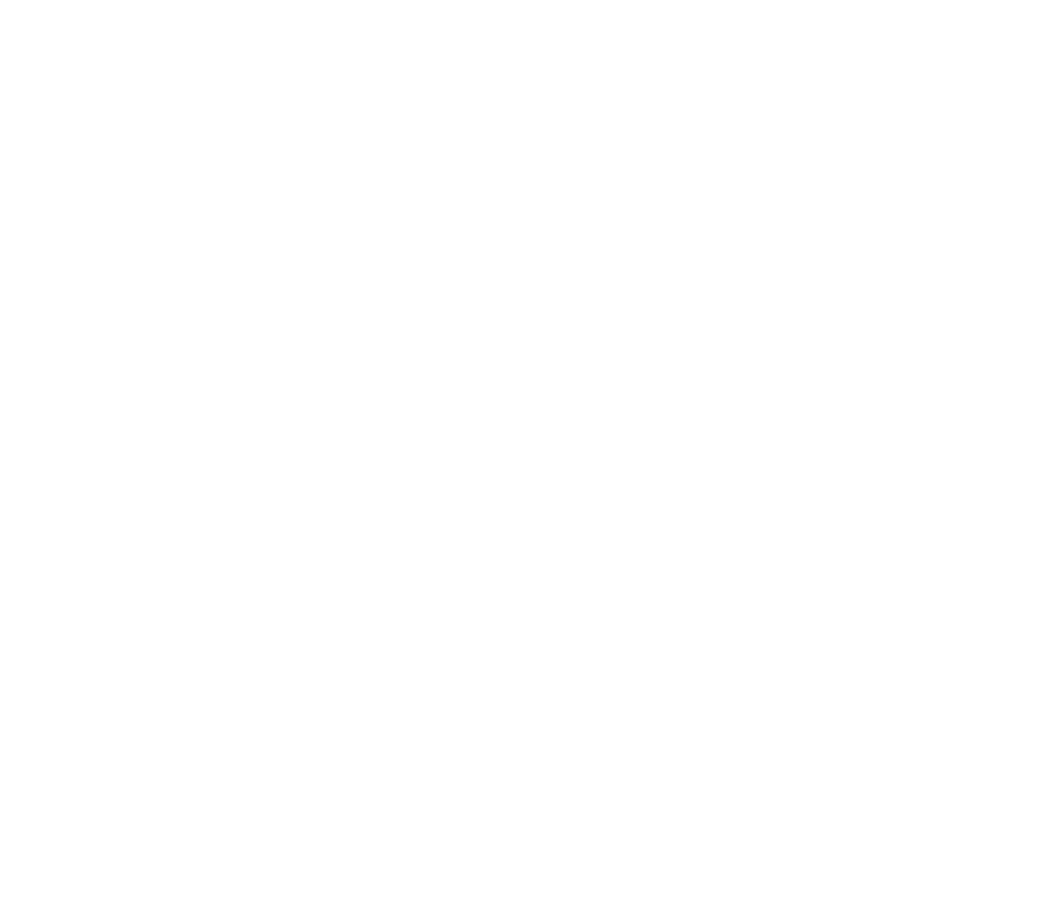
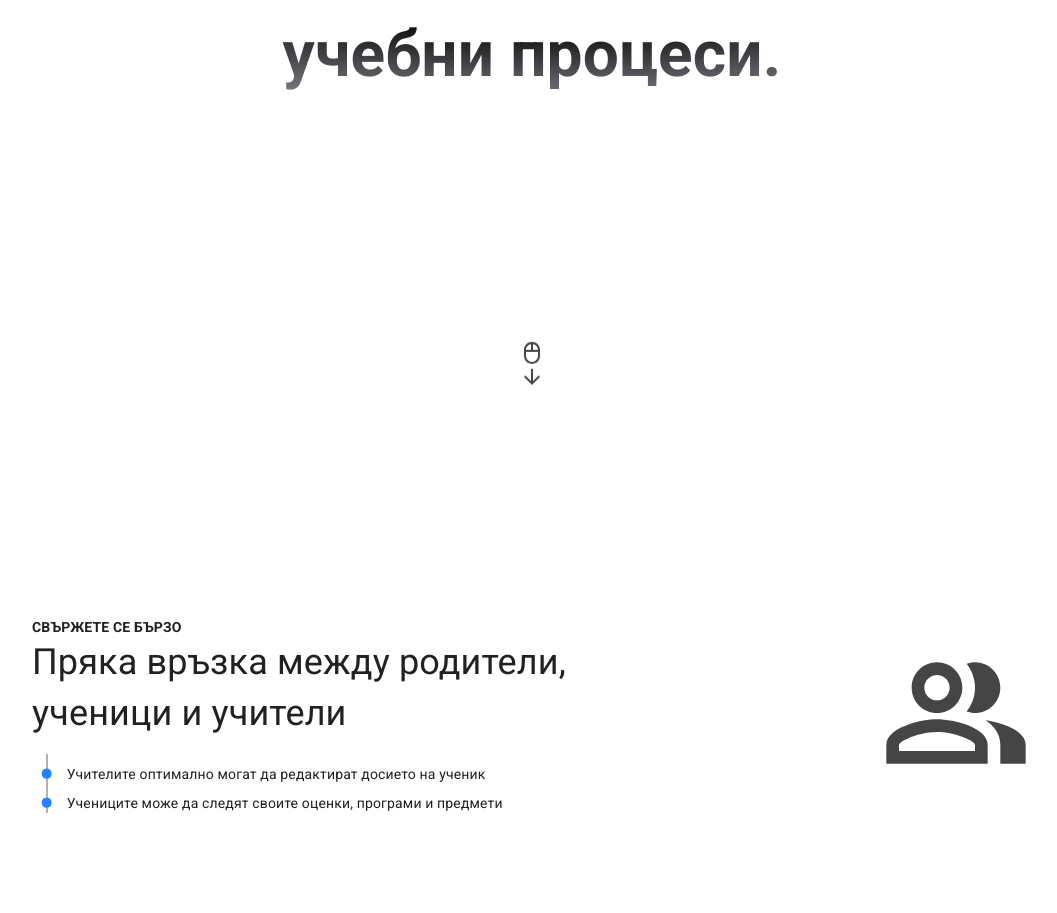
Before and after one commit to iodimitrov/sapira, a Next.js app in the folder apps/frontend/: page / in a window 1280 px wide. Shown: the part 367-1280 px from the top of the page, without its empty margins (108-1165 px from the left). Before the commit the page ends 800 px from the top, so only its background shows below. Built offline with nearby package versions, Linux system fonts and the light colour scheme; no server answers.

Commit message:
feat: add landing page

```diff
--- a/apps/frontend/components/Loader.tsx
+++ b/apps/frontend/components/Loader.tsx
@@ -1,6 +1,6 @@
 import { FunctionComponent } from 'react';
 import { CircularProgress, Container } from '@material-ui/core';
-import styles from 'styles/Loader.module.scss';
+import styles from '~/styles/Loader.module.scss';
 
 const Loader: FunctionComponent = () => {
   return (
--- a/apps/frontend/components/Navbar.tsx
+++ b/apps/frontend/components/Navbar.tsx
@@ -1,6 +1,6 @@
 import { AppBar, Toolbar, Typography, Button } from '@material-ui/core';
 import Link from './Link';
-import styles from 'styles/Navbar.module.scss';
+import styles from '~/styles/Navbar.module.scss';
 import Loader from 'components/Loader';
 import { useAuth } from '../hooks/useAuth';
 
--- a/apps/frontend/package.json
+++ b/apps/frontend/package.json
@@ -12,6 +12,7 @@
   },
   "dependencies": {
     "@material-ui/core": "^4.12.4",
+    "@material-ui/icons": "^4.11.3",
     "@sapira/database": "workspace:*",
     "@sapira/shared": "workspace:*",
     "clsx": "^2.1.1",
--- a/apps/frontend/pages/index.tsx
+++ b/apps/frontend/pages/index.tsx
@@ -1,15 +1,121 @@
+import { useEffect } from 'react';
 import Head from 'next/head';
+import Navbar from 'components/Navbar';
+import { Container, Divider } from '@material-ui/core';
+import { useRouter } from 'next/router';
+import Loader from 'components/Loader';
+import styles from '~/styles/Index.module.scss';
+import {
+  MouseOutlined,
+  ArrowDownwardOutlined,
+  PeopleAltOutlined,
+  SchoolOutlined,
+  DoneOutlineOutlined,
+} from '@material-ui/icons';
+import { useAuth } from '../hooks/useAuth';
 
-export default function Home() {
+const Index = () => {
+  const router = useRouter();
+  const { user, status } = useAuth();
+
+  useEffect(() => {
+    if (status === 'DONE') {
+      router.push('/dashboard');
+    }
+    // eslint-disable-next-line react-hooks/exhaustive-deps
+  }, [user, status]);
+
+  if (status === 'FETCHING') {
+    return <Loader />;
+  }
+
   return (
     <>
       <Head>
-        <title>Create Next App</title>
-        <meta name="description" content="Generated by create next app" />
-        <meta name="viewport" content="width=device-width, initial-scale=1" />
-        <link rel="icon" href="/favicon.ico" />
+        <title>Sapira - Училищен асистент</title>
       </Head>
-      <div>Hello, world!</div>
+      <Container className="main-container" maxWidth={false} disableGutters>
+        <Navbar title="Sapira" />
+        <div className={styles.content}>
+          <section className={`${styles.section} ${styles['hero-section']}`}>
+            <div className={styles['quote-container']}>
+              <span className={styles.quote}>
+                Система за управление на основни учебни процеси.
+              </span>
+            </div>
+            <div className={styles['scroll-container']}>
+              <MouseOutlined />
+              <ArrowDownwardOutlined />
+            </div>
+          </section>
+          <section className={`${styles.section} ${styles['feature-section']}`}>
+            <div className={styles['feature-container']}>
+              <div className={styles['text-container']}>
+                <span className={styles.subheader}>Свържете се бързо</span>
+                <span className={styles.header}>
+                  Пряка връзка между родители, ученици и учители
+                </span>
+                <ul className={styles.features}>
+                  <Divider orientation="vertical" absolute />
+                  <li>
+                    Учителите оптимално могат да редактират досието на ученик
+                  </li>
+                  <li>
+                    Учениците може да следят своите оценки, програми и предмети
+                  </li>
+                </ul>
+              </div>
+              <div className={styles['icons-container']}>
+                <PeopleAltOutlined />
+              </div>
+            </div>
+            <div
+              className={`${styles['feature-container']} ${styles.reversed}`}
+            >
+              <div className={styles['text-container']}>
+                <span className={styles.subheader}>
+                  Използвайте безпроблемно
+                </span>
+                <span className={styles.header}>
+                  Лесен за използване потребителски интерфейс
+                </span>
+                <ul className={styles.features}>
+                  <Divider orientation="vertical" absolute />
+                  <li>Интерфейсът може да се използва от всички</li>
+                  <li>
+                    За разработването на Sapira са използвани най-модерните
+                    технологии
+                  </li>
+                </ul>
+              </div>
+              <div className={styles['icons-container']}>
+                <DoneOutlineOutlined />
+              </div>
+            </div>
+            <div className={styles['feature-container']}>
+              <div className={styles['text-container']}>
+                <span className={styles.subheader}>Мултитенант система</span>
+                <span className={styles.header}>
+                  Нашата система работи с множество училища
+                </span>
+                <ul className={styles.features}>
+                  <Divider orientation="vertical" absolute />
+                  <li>Отворена платформа за Вашето училище</li>
+                  <li>
+                    Защитено управление на учители, родители и ученици от
+                    администратори
+                  </li>
+                </ul>
+              </div>
+              <div className={styles['icons-container']}>
+                <SchoolOutlined />
+              </div>
+            </div>
+          </section>
+        </div>
+      </Container>
     </>
   );
-}
+};
+
+export default Index;
--- /dev/null
+++ b/apps/frontend/styles/Index.module.scss
@@ -0,0 +1,157 @@
+@import 'variables';
+
+.content {
+  .section {
+    min-height: 100vh;
+
+    &.hero-section {
+      display: flex;
+      flex-direction: column;
+      justify-content: space-between;
+      align-items: center;
+
+      .quote-container {
+        padding-top: 12.5rem;
+        display: flex;
+        align-items: center;
+        flex-direction: column;
+
+        .quote {
+          font-size: 4rem;
+          font-weight: bold;
+          background-image: radial-gradient(
+            ellipse at center,
+            #000 10%,
+            #eff1ff 130%
+          );
+          text-align: center;
+          background-clip: text;
+          -webkit-text-fill-color: transparent;
+        }
+      }
+
+      .scroll-container {
+        display: flex;
+        flex-direction: column;
+        animation: scrollmove 3s linear infinite alternate;
+        color: $secondary-color;
+      }
+
+      @keyframes scrollmove {
+        from {
+          transform: translateY(-8.125rem);
+        }
+        to {
+          transform: translateY(-6.875rem);
+        }
+      }
+    }
+
+    &.feature-section {
+      display: flex;
+      flex-direction: column;
+
+      .feature-container {
+        padding-top: 6.25rem;
+        width: 62.5rem;
+        display: flex;
+        flex-direction: row;
+        align-items: center;
+        justify-content: space-between;
+        margin: 0 auto;
+
+        &.reversed {
+          flex-direction: row-reverse;
+        }
+
+        .text-container {
+          width: 35rem;
+          display: flex;
+          flex-direction: column;
+
+          .subheader {
+            text-transform: uppercase;
+            font-weight: bold;
+            font-size: 0.875rem;
+          }
+
+          .header {
+            font-size: 2.25rem;
+          }
+
+          .features {
+            position: relative;
+            margin-bottom: 0;
+            list-style: none;
+            padding-left: 1.3rem;
+
+            hr {
+              width: 0.125rem;
+              background-color: rgba(0, 0, 0, 0.3);
+              margin-left: 0.875rem;
+            }
+
+            li {
+              margin-top: 0.6rem;
+
+              &::before {
+                content: '\2022';
+                transform: scale(3);
+                font-weight: bold;
+                display: inline-block;
+                width: 1em;
+                color: $primary-color;
+              }
+            }
+          }
+        }
+
+        .icons-container {
+          svg {
+            font-size: 9.5rem;
+            color: $secondary-color;
+          }
+        }
+      }
+    }
+
+    &.credentials-section {
+      min-height: auto;
+      padding: 6.25rem 0;
+
+      .heading {
+        font-size: 2.25rem;
+        margin: 0 auto;
+        text-align: center;
+        margin-bottom: 5rem;
+        font-weight: bold;
+      }
+
+      .card-container {
+        display: flex;
+        flex-direction: row;
+        justify-content: space-evenly;
+
+        .card {
+          display: flex;
+          flex-direction: column;
+          justify-content: center;
+          border-radius: 0.6rem;
+          box-shadow: $card-shadow;
+          padding: 1.25rem;
+          width: 25rem;
+
+          .header {
+            font-weight: bold;
+            font-size: 1.5rem;
+          }
+
+          .credentials-container {
+            margin-top: 1.25rem;
+            font-size: 1rem;
+          }
+        }
+      }
+    }
+  }
+}
```
Also changed, not shown: 1 other file (tests, documents, lock files or other folders).
